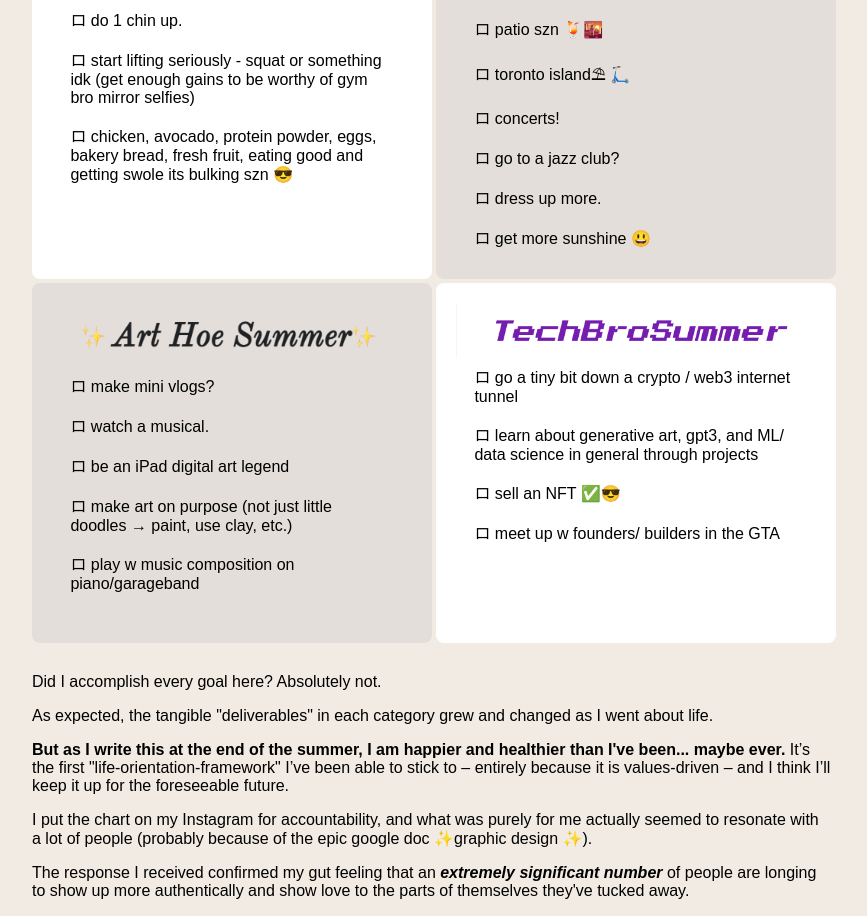
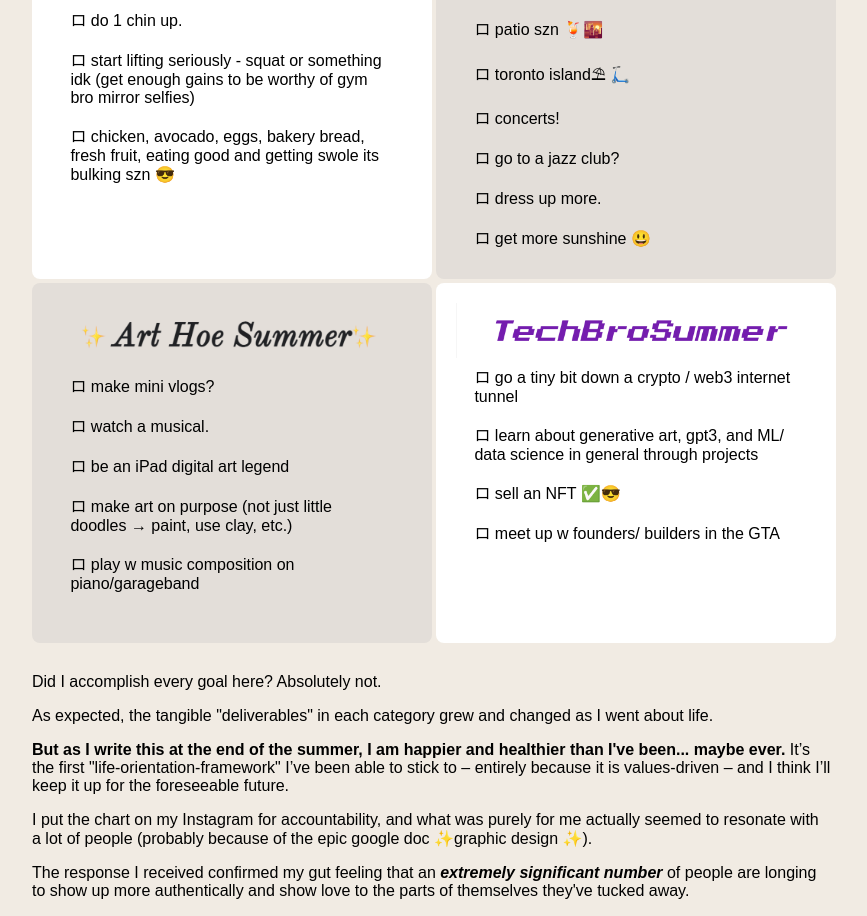
Before and after one commit to jocelynemurphy/jocelynemurphy.github.io, a Next.js app: page /whyidowhatido in a window 1280 px wide. Shown: the part 9200-10116 px from the top of the page, without its empty margins (208-1075 px from the left). Built offline with nearby package versions, Linux system fonts and the light colour scheme.

Commit message:
fix: also remove protein powder as a life aspiration

```diff
--- a/pages/whyidowhatido.mdx
+++ b/pages/whyidowhatido.mdx
@@ -264,7 +264,7 @@ With a big move to a new city, I thought a lot about what values I wanted to dri
 
         ロ start lifting seriously - squat or something idk (get enough gains to be worthy of gym bro mirror selfies)
 
-        ロ chicken, avocado, protein powder, eggs, bakery bread, fresh fruit, eating good and getting swole its bulking szn 😎
+        ロ chicken, avocado, eggs, bakery bread, fresh fruit, eating good and getting swole its bulking szn 😎
     </Text>
 
 
```
